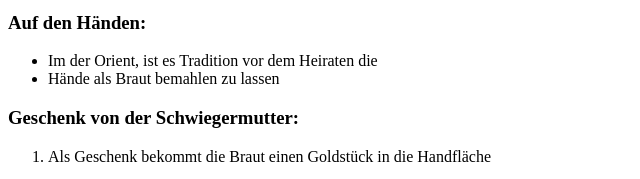
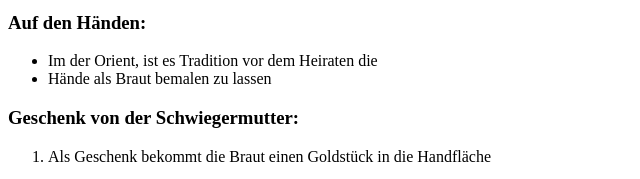
Before and after one commit to Gulcan82/meine_webseite, a plain HTML site: page hand.html in a window 1280 px wide. Shown: the part 225-404 px from the top of the page, 0-640 px from the left. Drawn offline with Linux system fonts and the light colour scheme.

Commit message:
Correct writing

```diff
--- a/hand.html
+++ b/hand.html
@@ -24,7 +24,7 @@
             <h3>Auf den Händen:</h3>
             <ul>
                 <li>Im der Orient, ist es Tradition vor dem Heiraten die</li>
-                <li>Hände als Braut bemahlen zu lassen</li>
+                <li>Hände als Braut bemalen zu lassen</li>
 
 
 
```
